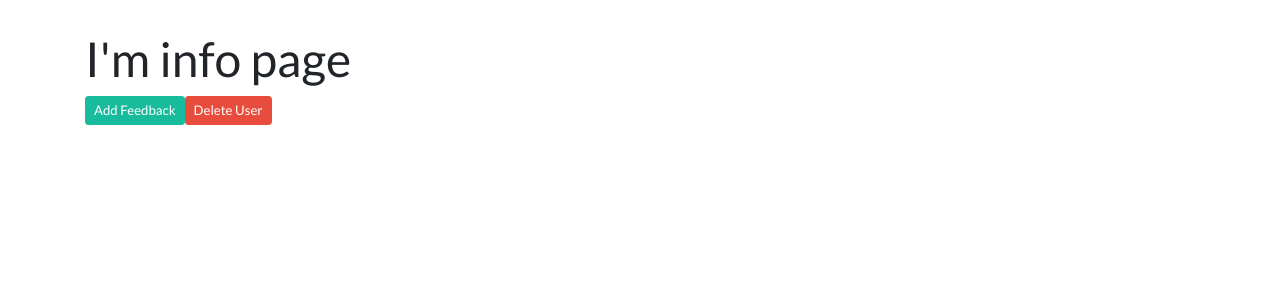
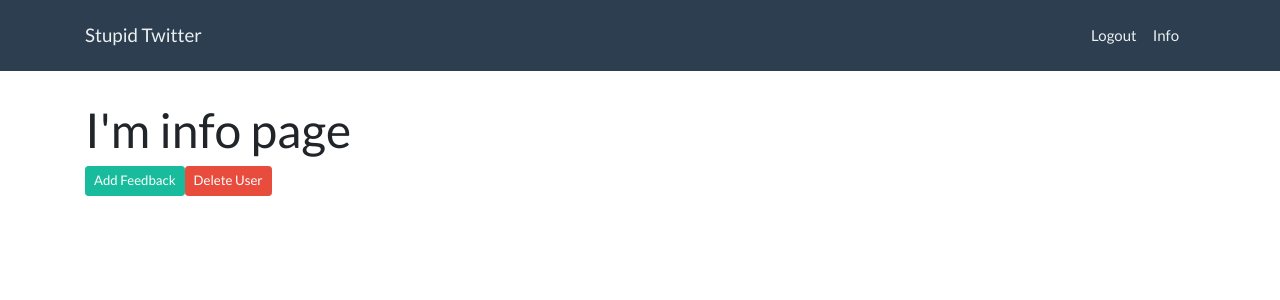
Before and after one commit to lawrencedovin/flask-feedback, a Flask app: the page made by templates/base.html in a window 1280 px wide. Shown: the top 300 px of the page. Run offline with Flask 2, Linux system fonts and the light colour scheme; the visitor is signed in with stand-in values (Sample User, id 1); data comes from the database, SQL or seed files in the repository; some libraries are stand-ins or nearby versions.

Commit message:
Added nav bar when logged in or logged out

```diff
--- a/templates/base.html
+++ b/templates/base.html
@@ -9,6 +9,28 @@
     <title>{% block title %}{% endblock %}</title>
 </head>
 <body>
+    <nav class="navbar navbar-light bg-primary justify-content-between ">
+        <div class="container">
+          <a href="/" class="navbar-brand text-light">Stupid Twitter</a>
+          <ul class="nav navbar-nav flex-row float-right">
+            {% if session['username'] %}
+            <li class="nav-item">
+              <a class="nav-link pr-3 text-light" href="/logout">Logout</a>
+            </li>
+            <li class="nav-item">
+                <a class="nav-link pr-3 text-light" href="/users/{{session['username']}}">Info</a>
+            </li>
+            {% else %}
+            <li class="nav-item">
+              <a class="nav-link pr-3 text-light" href="/login">Login</a>
+            </li>
+            <li class="nav-item">
+              <a class="nav-link text-light" href="/register">Sign up</a>
+            </li>
+            {% endif %}
+          </ul>
+        </div>
+    </nav>
     <div class="container" style="margin-top: 2em">
         {% for category, msg in get_flashed_messages(with_categories=True) %}
         <div class="alert alert-{{category}}">{{ msg }}</div>
```
